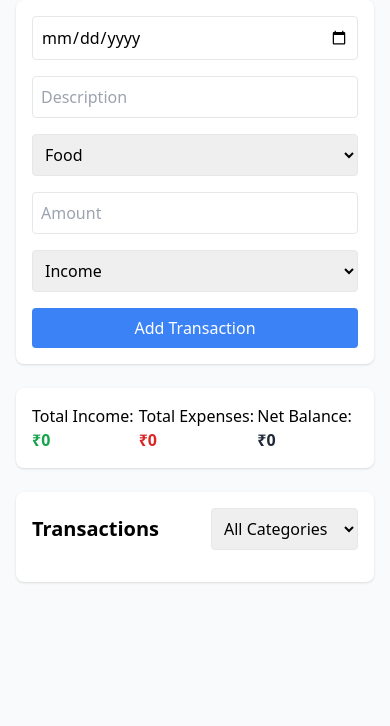
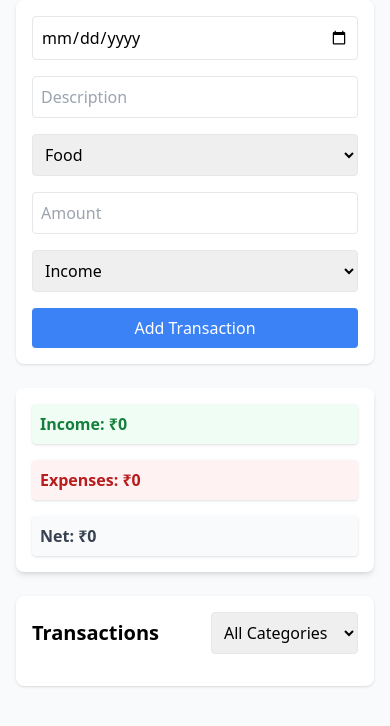
Before and after one commit to aakarshit-codes/_expense-tracker, a plain HTML site: page index.html in a window 390 px wide. Shown: the part 76-802 px from the top of the page. Drawn offline with nearby package versions, Linux system fonts and the light colour scheme.

Commit message:
style: polish UI and responsiveness

```diff
--- a/index.html
+++ b/index.html
@@ -40,14 +40,18 @@
   </section>
 
   <!-- Summary Section -->
-  <section class="w-full max-w-3xl bg-white shadow p-4 rounded-lg mb-6">
-    <div class="flex justify-between">
-      <p>Total Income: <span id="total-income"
-          class="font-bold text-green-600">0</span></p>
-      <p>Total Expenses: <span id="total-expenses"
-          class="font-bold text-red-600">0</span></p>
-      <p>Net Balance: <span id="net-balance"
-          class="font-bold text-gray-800">0</span></p>
+  <section class="w-full max-w-3xl bg-white shadow-md p-4 rounded-lg mb-6">
+    <div class="flex flex-col sm:flex-row justify-between gap-4">
+      <p
+        class="flex-1 bg-green-50 p-2 rounded shadow text-green-700 font-semibold">
+        Income: <span id="total-income">₹0</span>
+      </p>
+      <p class="flex-1 bg-red-50 p-2 rounded shadow text-red-700 font-semibold">
+        Expenses: <span id="total-expenses">₹0</span>
+      </p>
+      <p class="flex-1 bg-gray-50 p-2 rounded shadow text-gray-700 font-semibold">
+        Net: <span id="net-balance">₹0</span>
+      </p>
     </div>
   </section>
 
```
